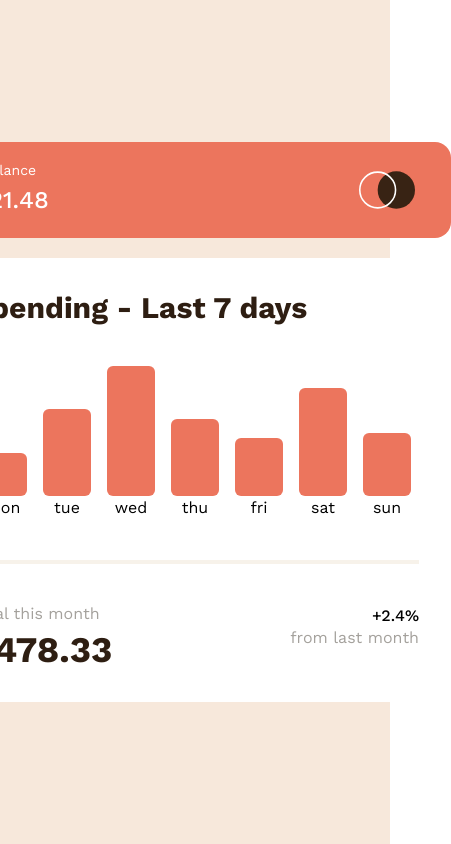
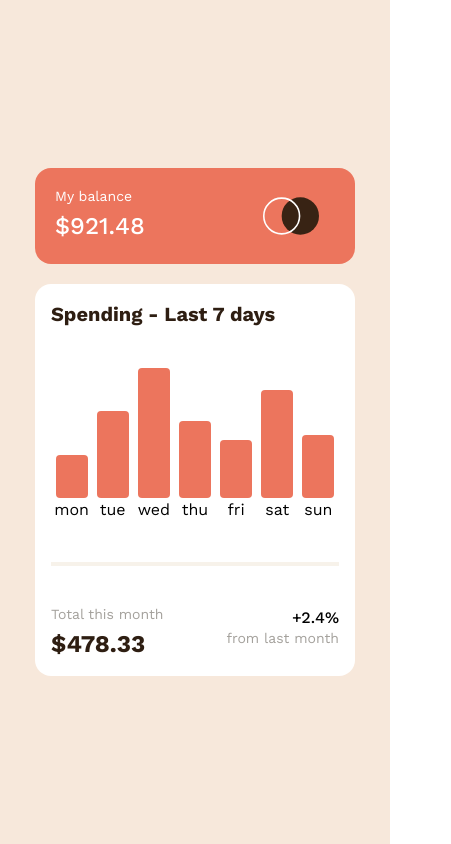
Before and after one commit to Xenonyy/expense-chart, a React (Create React App) app: page / in a window 390 px wide. Shown: the whole page, 451 px wide, since content can reach past the window. Built offline with nearby package versions, Linux system fonts and the light colour scheme.

Commit message:
add responsiveness

```diff
--- a/src/App.tsx
+++ b/src/App.tsx
@@ -7,28 +7,28 @@ import data from './api/data.json';
 export const App = () => {
   return (
     <Container className="bg-[#f7e8db]">
-      <Box className="bg-[#ec755d] w-lg h-24 rounded-2xl p-5">
+      <Box className="bg-[#ec755d] w-lg h-24 rounded-2xl p-5 max-w-xs sm:max-w-md md:max-w-lg">
         <Box className="w-full h-full justify-start items-start flex-col">
           <Text className="text-white text-sm mt-[-2px] pb-1" text="My balance" />
           <Text className="text-white text-2xl font-medium" text="$921.48" />
         </Box>
         <img src={'logo.svg'} alt="logo" className="pr-4 h-18 w-18"></img>
       </Box>
-      <Box className="bg-white w-lg h-full rounded-2xl p-8 mt-5">
+      <Box className="bg-white w-lg h-full rounded-2xl p-4 sm:p-8 mt-5 max-w-xs sm:max-w-md md:max-w-lg">
         <Box className="w-full h-full justify-start items-start flex-col">
-          <Text className="text-[#2e1e12] text-3xl font-semibold" text="Spending - Last 7 days" />
+          <Text className="text-[#2e1e12] text-xl sm:text-3xl font-semibold" text="Spending - Last 7 days" />
           <Box className="w-full h-full justify-evenly items-start flex-col">
             <Graph data={data} />
             <div className="w-full h-1 bg-[#f7f2ea] my-10" />
           </Box>
           <Box className="w-full h-full justify-start items-start flex-row">
             <Box className="w-full h-full justify-start items-start flex-col">
-              <Text className="text-[#a4a19c] text-base mt-[-2px] pb-1" text="Total this month" />
-              <Text className="text-[#2e1e12] text-4xl font-semibold" text="$478.33" />
+              <Text className="text-[#a4a19c] text-sm sm:text-base  mt-[-2px] pb-1" text="Total this month" />
+              <Text className="text-[#2e1e12] text-2xl sm:text-4xl font-semibold" text="$478.33" />
             </Box>
             <Box className="w-full h-full items-end flex-col ">
-              <Text className="font-medium" text="+2.4%" />
-              <Text className="text-[#a4a19c] mt-[-2px] pb-1" text="from last month" />
+              <Text className="font-medium " text="+2.4%" />
+              <Text className="text-[#a4a19c] text-sm sm:text-base mt-[-2px] pb-1" text="from last month" />
             </Box>
           </Box>
         </Box>
--- a/src/components/Graph/GraphColumn.tsx
+++ b/src/components/Graph/GraphColumn.tsx
@@ -20,7 +20,7 @@ export const GraphColumn: FC<GraphColumnProps> = ({ amount, day, isActive, onAct
           height: `${amount * 2.5}px`,
         }}
         className={clsx(
-          'w-12 flex justify-center items-center text-center flex-row rounded-md p-4 transition-all duration-300 ease-in-out cursor-pointer',
+          'w-8 sm:w-12 mx-1 rounded-sm transition-all duration-300 ease-in-out cursor-pointer flex items-end justify-center',
           {
             'bg-[#ec755d] hover:bg-[#f7a48f]': !isActive,
             'bg-[#74b0bf] hover:bg-[#97c7d3]': isActive,
--- a/src/output.css
+++ b/src/output.css
@@ -11,6 +11,8 @@
     --color-black: #000;
     --color-white: #fff;
     --spacing: 0.25rem;
+    --container-xs: 20rem;
+    --container-md: 28rem;
     --container-lg: 32rem;
     --text-xs: 0.75rem;
     --text-xs--line-height: calc(1 / 0.75);
@@ -18,6 +20,8 @@
     --text-sm--line-height: calc(1.25 / 0.875);
     --text-base: 1rem;
     --text-base--line-height: calc(1.5 / 1);
+    --text-xl: 1.25rem;
+    --text-xl--line-height: calc(1.75 / 1.25);
     --text-2xl: 1.5rem;
     --text-2xl--line-height: calc(2 / 1.5);
     --text-3xl: 1.875rem;
@@ -26,6 +30,7 @@
     --text-4xl--line-height: calc(2.5 / 2.25);
     --font-weight-medium: 500;
     --font-weight-semibold: 600;
+    --radius-sm: 0.25rem;
     --radius-md: 0.375rem;
     --radius-2xl: 1rem;
     --ease-in-out: cubic-bezier(0.4, 0, 0.2, 1);
@@ -202,6 +207,9 @@
   .left-1\/2 {
     left: calc(1/2 * 100%);
   }
+  .mx-1 {
+    margin-inline: calc(var(--spacing) * 1);
+  }
   .my-10 {
     margin-block: calc(var(--spacing) * 10);
   }
@@ -235,6 +243,9 @@
   .min-h-screen {
     min-height: 100vh;
   }
+  .w-8 {
+    width: calc(var(--spacing) * 8);
+  }
   .w-12 {
     width: calc(var(--spacing) * 12);
   }
@@ -246,6 +257,9 @@
   }
   .w-lg {
     width: var(--container-lg);
+  }
+  .max-w-xs {
+    max-width: var(--container-xs);
   }
   .min-w-screen {
     min-width: 100vw;
@@ -307,6 +321,9 @@
   .rounded-md {
     border-radius: var(--radius-md);
   }
+  .rounded-sm {
+    border-radius: var(--radius-sm);
+  }
   .border {
     border-style: var(--tw-border-style);
     border-width: 1px;
@@ -337,6 +354,9 @@
   }
   .p-1 {
     padding: calc(var(--spacing) * 1);
+  }
+  .p-2 {
+    padding: calc(var(--spacing) * 2);
   }
   .p-4 {
     padding: calc(var(--spacing) * 4);
@@ -387,6 +407,10 @@
   .text-sm {
     font-size: var(--text-sm);
     line-height: var(--tw-leading, var(--text-sm--line-height));
+  }
+  .text-xl {
+    font-size: var(--text-xl);
+    line-height: var(--tw-leading, var(--text-xl--line-height));
   }
   .text-xs {
     font-size: var(--text-xs);
@@ -459,6 +483,54 @@
       }
     }
   }
+  .sm\:w-12 {
+    @media (width >= 40rem) {
+      width: calc(var(--spacing) * 12);
+    }
+  }
+  .sm\:max-w-md {
+    @media (width >= 40rem) {
+      max-width: var(--container-md);
+    }
+  }
+  .sm\:p-8 {
+    @media (width >= 40rem) {
+      padding: calc(var(--spacing) * 8);
+    }
+  }
+  .sm\:text-3xl {
+    @media (width >= 40rem) {
+      font-size: var(--text-3xl);
+      line-height: var(--tw-leading, var(--text-3xl--line-height));
+    }
+  }
+  .sm\:text-4xl {
+    @media (width >= 40rem) {
+      font-size: var(--text-4xl);
+      line-height: var(--tw-leading, var(--text-4xl--line-height));
+    }
+  }
+  .sm\:text-base {
+    @media (width >= 40rem) {
+      font-size: var(--text-base);
+      line-height: var(--tw-leading, var(--text-base--line-height));
+    }
+  }
+  .md\:max-w-lg {
+    @media (width >= 48rem) {
+      max-width: var(--container-lg);
+    }
+  }
+  .md\:max-w-md {
+    @media (width >= 48rem) {
+      max-width: var(--container-md);
+    }
+  }
+  .lg\:max-w-lg {
+    @media (width >= 64rem) {
+      max-width: var(--container-lg);
+    }
+  }
 }
 body {
   margin: 0;
```
